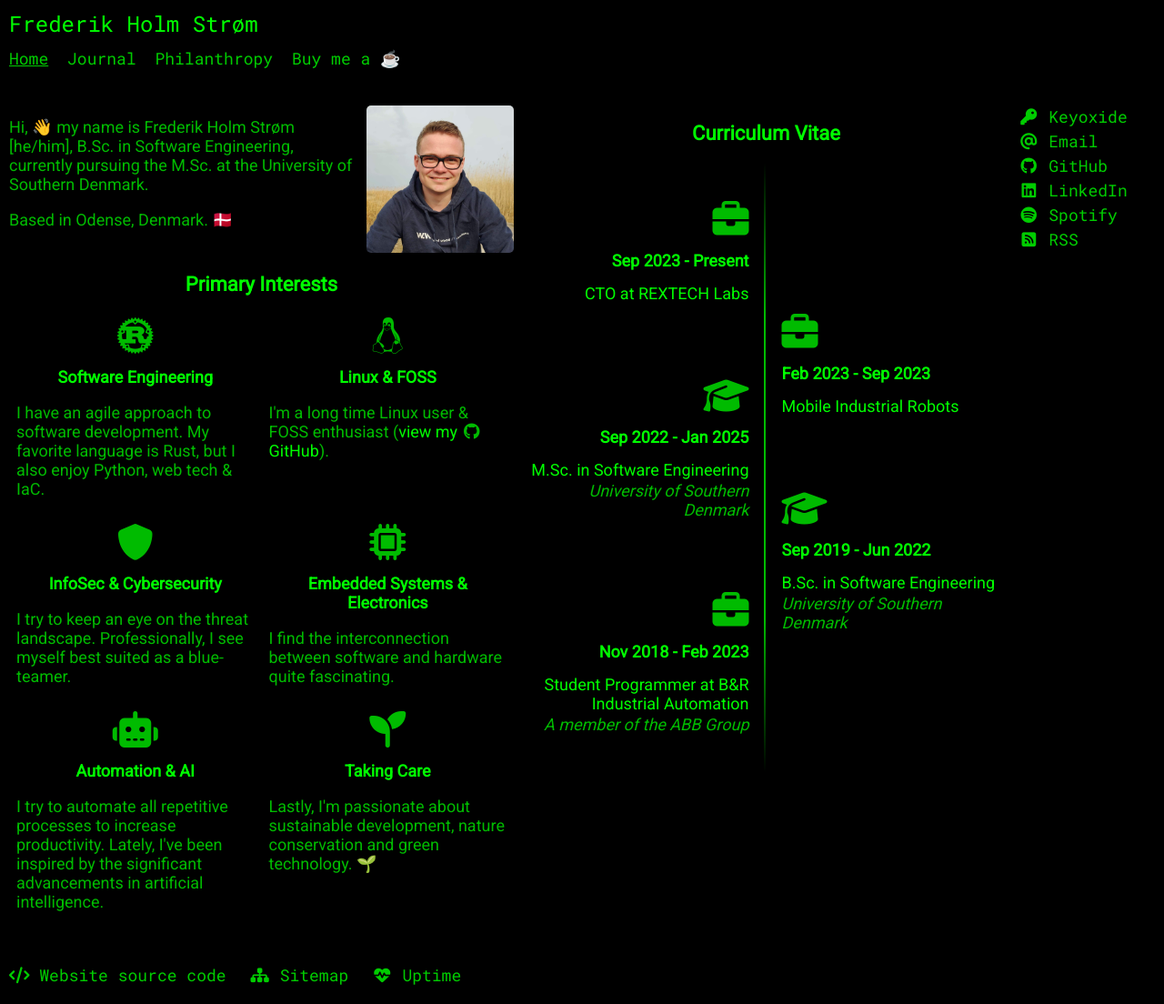
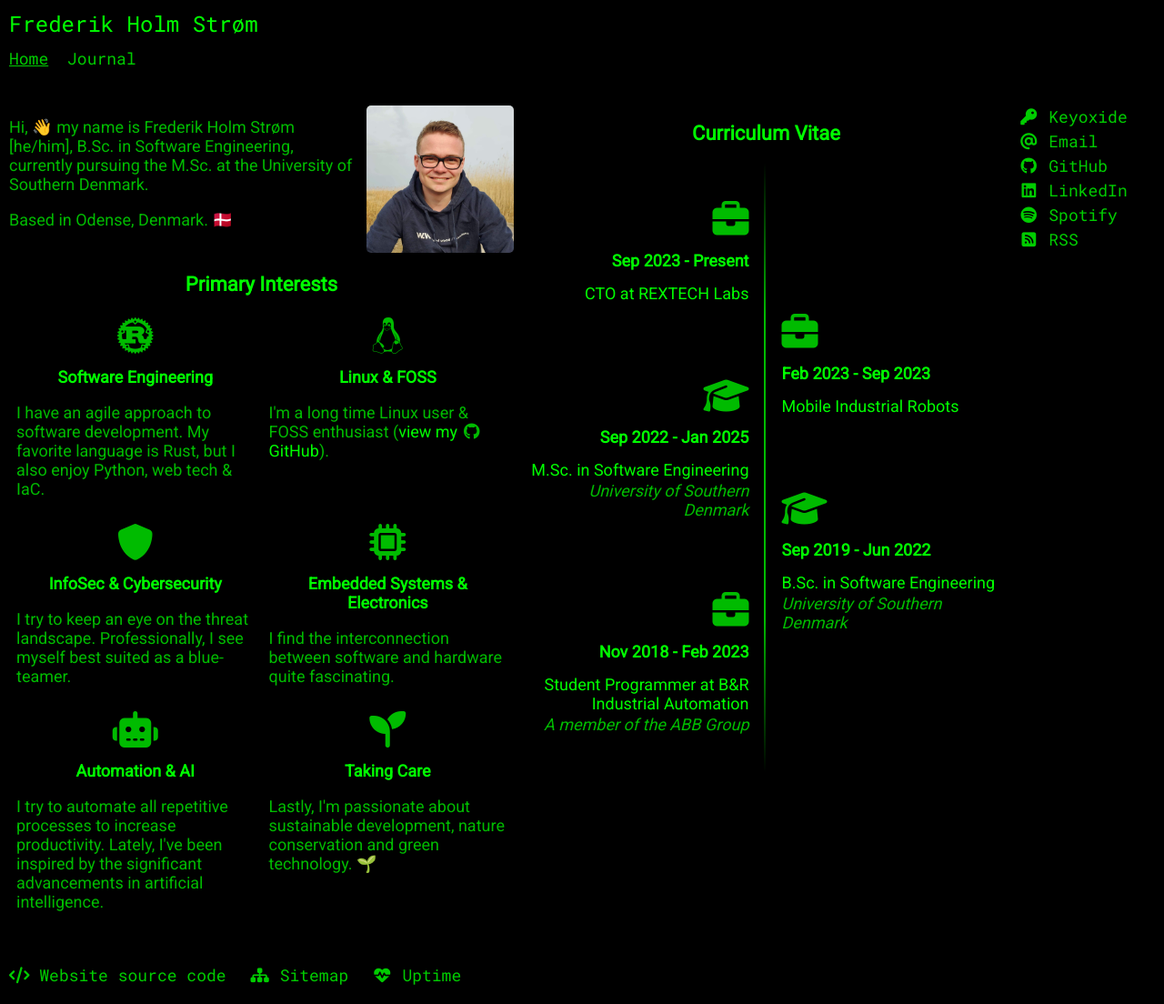
Before and after one commit to frederikstroem/frederikstroem.github.io, a Jekyll site: the page built from index.html, in a window 1280 px wide. Shown: the whole page at 91% size. Built offline with Jekyll 4.4.1, drawn with Linux system fonts in a browser that asks for light colours.

Commit message:
Trim website

```diff
--- a/_data/pages.yml
+++ b/_data/pages.yml
@@ -3,9 +3,3 @@
 
 - title: Journal
   url: /journal
-
-- title: Philanthropy
-  url: /philanthropy
-
-- title: Buy me a ☕
-  url: /donate
--- a/assets/css/donate.scss
+++ /dev/null
@@ -1,67 +0,0 @@
----
----
-@import "breakpoints";
-
-textarea {
-    background-color: #000000;
-    width: 100%;
-    box-sizing: border-box;
-    resize: none;
-}
-
-.introduction {
-    p:first-of-type {
-        margin-top: 0;
-    }
-}
-
-.cryptocurrencies {
-    > div {
-        @media (min-width: $breakpoint-large) {
-            display: flex;
-            justify-content: space-around;
-            flex-wrap: wrap;
-            row-gap: 20px;
-        }
-        > div {
-            @media (max-width: $breakpoint-large - 1px) {
-                display: block;
-                margin: auto;
-                &:not(:last-of-type) {
-                    margin-bottom: 10px;
-                }
-            }
-            max-width: 600px;
-            @media (min-width: $breakpoint-small) {
-                max-width: 500px;
-            }
-            @media (min-width: $breakpoint-large) {
-                max-width: 400px;
-            }
-            * {
-                display: block;
-            }
-            h3 {
-                margin: 0 0 8px 0;
-                text-align: center;
-            }
-            img {
-                margin: auto;
-                margin-bottom: 5px;
-            }
-            textarea {
-                height: 46px;
-                @media (min-width: $breakpoint-large) {
-                    height: 65px;
-                }
-            }
-        }
-    }
-}
-
-.pgpSignedMessage {
-
-    textarea {
-        height: 388px;
-    }
-}
--- a/assets/css/philanthropy.scss
+++ /dev/null
@@ -1,56 +0,0 @@
----
----
-@import "breakpoints";
-
-main {
-    word-wrap: break-word;
-    @media (min-width: $breakpoint-small) {
-        padding-right: 5px;
-    }
-    @media (min-width: $breakpoint-medium) {
-        padding-right: 10px;
-    }
-    > h2 {
-        &:first-of-type {
-            font-size: 24px;
-            margin-bottom: 15px;
-        }
-        &:not(:first-of-type) {
-            //margin-bottom: 10px;
-        }
-    }
-    > p {
-        margin-bottom: 30px;
-    }
-    > article {
-        h3 {
-            margin-top: 30px;
-            margin-bottom: 10px;
-        }
-        p {
-            margin-bottom: 20px;
-        }
-        table {
-            max-width: 100%;
-            border-collapse: collapse;
-            border-spacing: 0;
-            th, td {
-                text-align: center;
-                border: 1px dotted #00bb00;
-                word-break: break-all;
-                padding: 2px;
-                @media (min-width: $breakpoint-medium) {
-                    padding: 5px;
-                }
-                @media (min-width: $breakpoint-large) {
-                    padding: 15px;
-                }
-            }
-        }
-        &:first-of-type {
-            h3 {
-                margin-top: 10px;
-            }
-        }
-    }
-}
```
Also changed, not shown: donate.html (deleted, +0 -98 lines), philanthropy.html (deleted, +0 -46 lines), assets/img/Frederik_Holm_Stroem_Algorand_address.png (deleted), assets/img/Frederik_Holm_Stroem_Banano_address.png (deleted), assets/img/Frederik_Holm_Stroem_Bitcoin_address.png (deleted), assets/img/Frederik_Holm_Stroem_Dogecoin_address.png (deleted), assets/img/Frederik_Holm_Stroem_Ethereum_address.png (deleted), assets/img/Frederik_Holm_Stroem_Monero_address.png (deleted), assets/img/Frederik_Holm_Stroem_Nano_address.png (deleted), assets/img/ban_3npagjhfyh5dqnb9tknhqorpocmg9mts7sk73qy1y3f7qqqhuwwxyrt6gkoq.svg (deleted).
